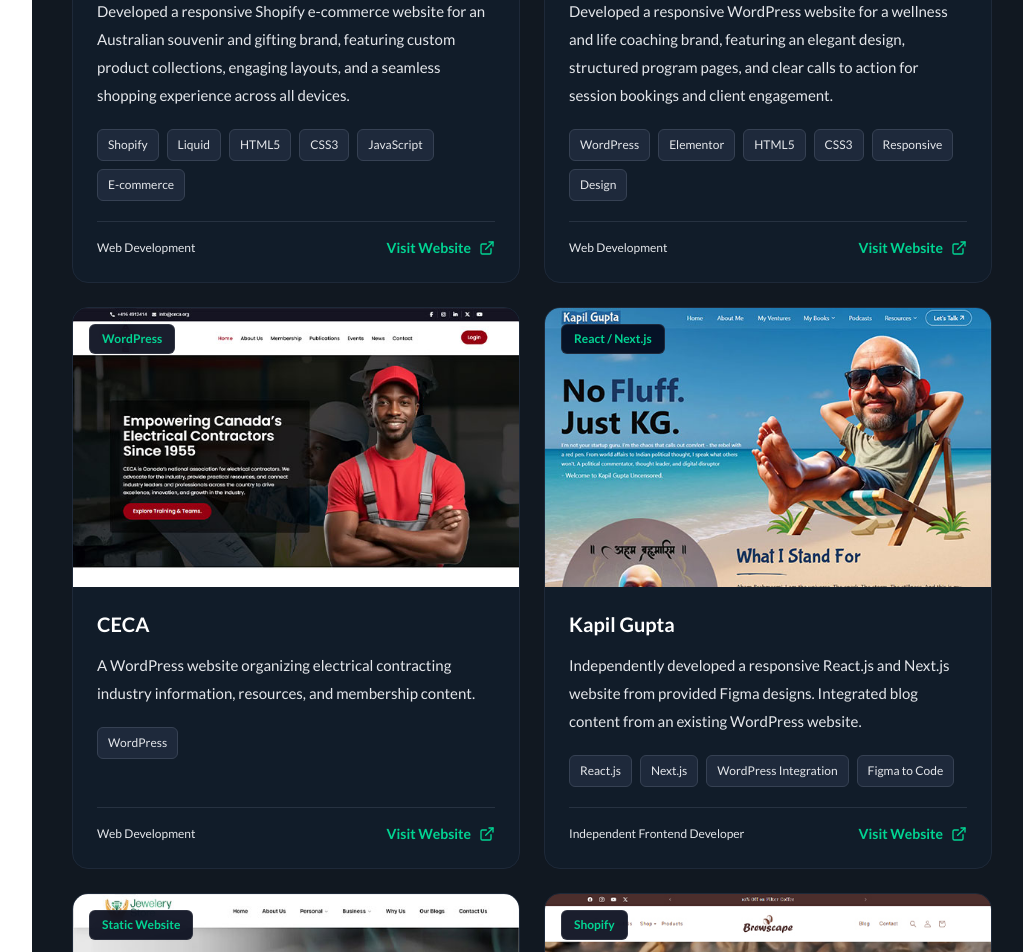
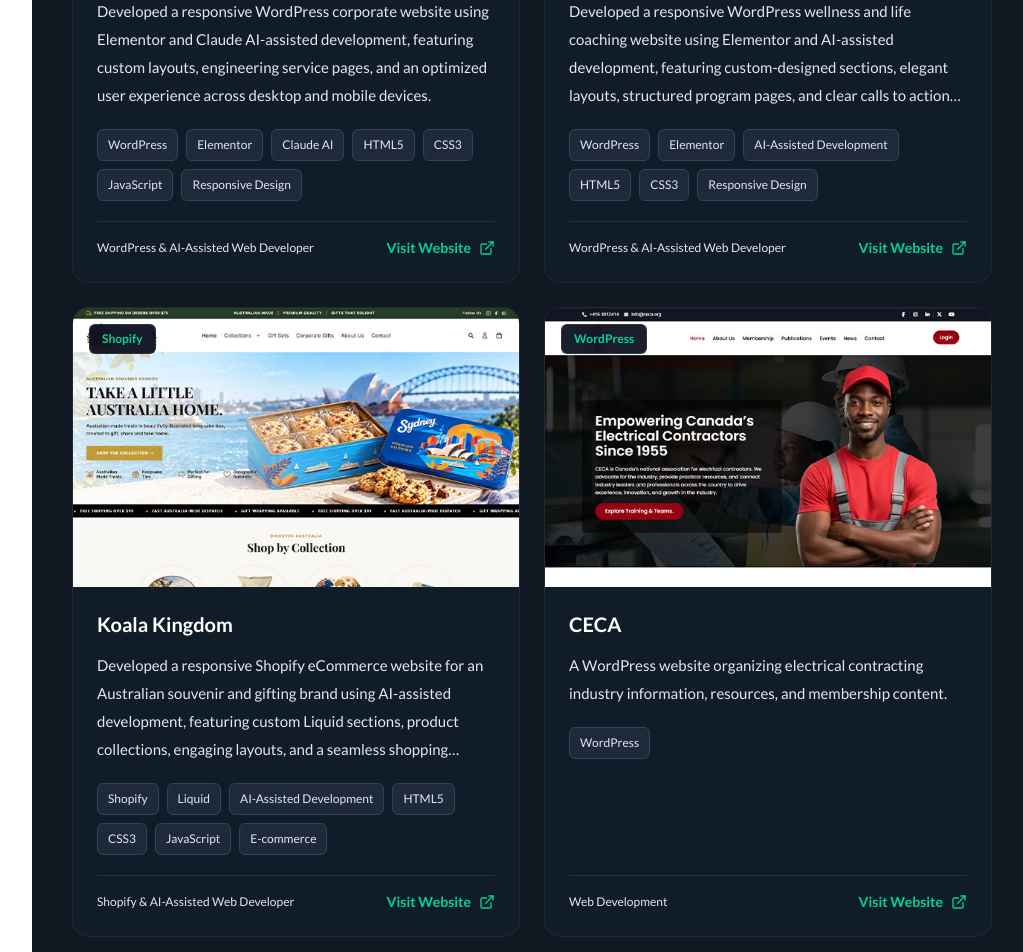
Before and after one commit to ashwanishukla669/portfolio, a Next.js app: page /portfolio in a window 1280 px wide. Shown: the part 860-1812 px from the top of the page, without its empty margins (248-1271 px from the left). Built offline with nearby package versions, Linux system fonts and the light colour scheme.

Commit message:
add IRC Engineering Services website

```diff
--- a/app/components/Portfolio/PortfolioCards.tsx
+++ b/app/components/Portfolio/PortfolioCards.tsx
@@ -30,11 +30,13 @@ export default function PortfolioCards() {
             (project) => project.category === activeTab
           );
 
-    return [...filtered].sort(
-      (a, b) =>
-        new Date(b.date).getTime() -
-        new Date(a.date).getTime()
-    );
+    return [...filtered].sort((a, b) => {
+      const dateDifference =
+        new Date(b.date).getTime() - new Date(a.date).getTime();
+
+      // Newest project first; for equal dates, higher ID first.
+      return dateDifference !== 0 ? dateDifference : b.id - a.id;
+    });
   }, [activeTab]);
 
   // Pagination calculations
--- a/app/data/projects.ts
+++ b/app/data/projects.ts
@@ -99,22 +99,62 @@ export const projects = [
   id: 9,
   title: "Koala Kingdom",
   description:
-      "Developed a responsive Shopify e-commerce website for an Australian souvenir and gifting brand, featuring custom product collections, engaging layouts, and a seamless shopping experience across all devices.",
+    "Developed a responsive Shopify eCommerce website for an Australian souvenir and gifting brand using AI-assisted development, featuring custom Liquid sections, product collections, engaging layouts, and a seamless shopping experience.",
   image: "/portfolio/koalakingdom.jpg",
   category: "shopify",
   link: "https://www.koalakingdom.com.au/",
   date: "2026-10-20",
-    technologies: ["Shopify", "Liquid", "HTML5", "CSS3", "JavaScript", "E-commerce"],
+  role: "Shopify & AI-Assisted Web Developer",
+  technologies: [
+    "Shopify",
+    "Liquid",
+    "AI-Assisted Development",
+    "HTML5",
+    "CSS3",
+    "JavaScript",
+    "E-commerce",
+  ],
 },
+
 {
   id: 10,
   title: "Heal and Grow Wellness",
   description:
-      "Developed a responsive WordPress website for a wellness and life coaching brand, featuring an elegant design, structured program pages, and clear calls to action for session bookings and client engagement.",
+    "Developed a responsive WordPress wellness and life coaching website using Elementor and AI-assisted development, featuring custom-designed sections, elegant layouts, structured program pages, and clear calls to action for client engagement.",
   image: "/portfolio/healandgrowwellness.jpg",
   category: "wordPress",
   link: "https://healandgrowwellness.in/",
   date: "2026-10-20",
-    technologies: ["WordPress", "Elementor", "HTML5", "CSS3", "Responsive", "Design"],
+  role: "WordPress & AI-Assisted Web Developer",
+  technologies: [
+    "WordPress",
+    "Elementor",
+    "AI-Assisted Development",
+    "HTML5",
+    "CSS3",
+    "Responsive Design",
+  ],
 },
+
+{
+  id: 11,
+  title: "IRC Engineering Services",
+  description:
+    "Developed a responsive WordPress corporate website using Elementor and Claude AI-assisted development, featuring custom layouts, engineering service pages, and an optimized user experience across desktop and mobile devices.",
+  image: "/portfolio/irc-engineering.jpg",
+  category: "wordPress",
+  link: "https://ircengg.com/",
+  date: "2026-10-20",
+  role: "WordPress & AI-Assisted Web Developer",
+  technologies: [
+    "WordPress",
+    "Elementor",
+    "Claude AI",
+    "HTML5",
+    "CSS3",
+    "JavaScript",
+    "Responsive Design",
+  ],
+},
+
 ];
```
Also changed, not shown: public/portfolio/irc-engineering.jpg (added). Lines whose indentation alone changed are shown as unchanged.
